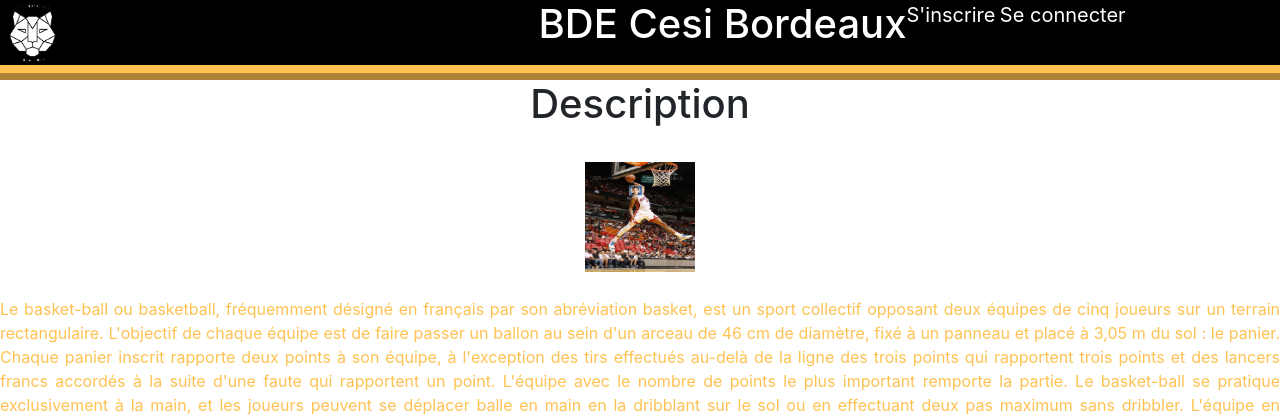
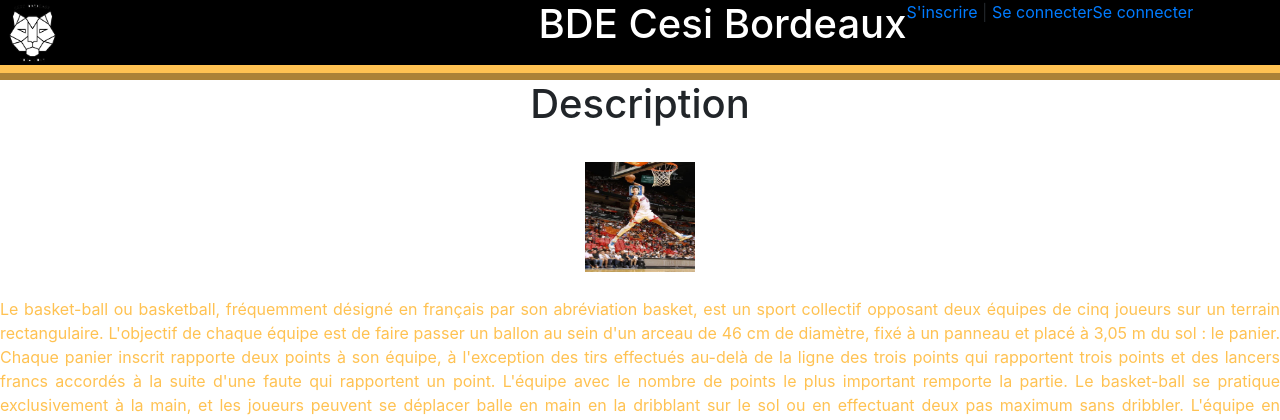
Before and after one commit to EstebanLcn/ProjetWeb, a PHP site: page /projet_web/description.php in a window 1280 px wide. Shown: the top 420 px of the page. Run offline with PHP 8.4, Linux system fonts and the light colour scheme.

Commit message:
Update header.php

```diff
--- a/header.php
+++ b/header.php
@@ -14,10 +14,20 @@
             <a href="home.php"> <img class="icon" src="images/bde.png" alt="logo_bde"></a>
 
             <h1 class="hey">BDE Cesi Bordeaux</h1>
-            <div class="ho"> <a href="formulaireInscription.php">S'inscrire</a>
-
-                <a href="#">Se connecter</a>
-            </div>
+            <?php
+            session_start();
+            if (isset($_SESSION['user_name'])) {
+                echo '<div> <h5><a href="connexion/profil.php">' . $_SESSION['user_name']  . '</a> |  <a href="connexion/deconnexion.php">Deconnexion</a></h5></div>';
+            } else {
+                echo '
+                <div >
+                <div> <a href="connexion/mention.php"> S\'inscrire</a>  |  <a href="connexion/connexion.php?var=">Se connecter</a>
+                </div>';
+            }
+            ?>
+        </div>
+        <a href="#">Se connecter</a>
+        </div>
         </div>
     </header>
 
```
